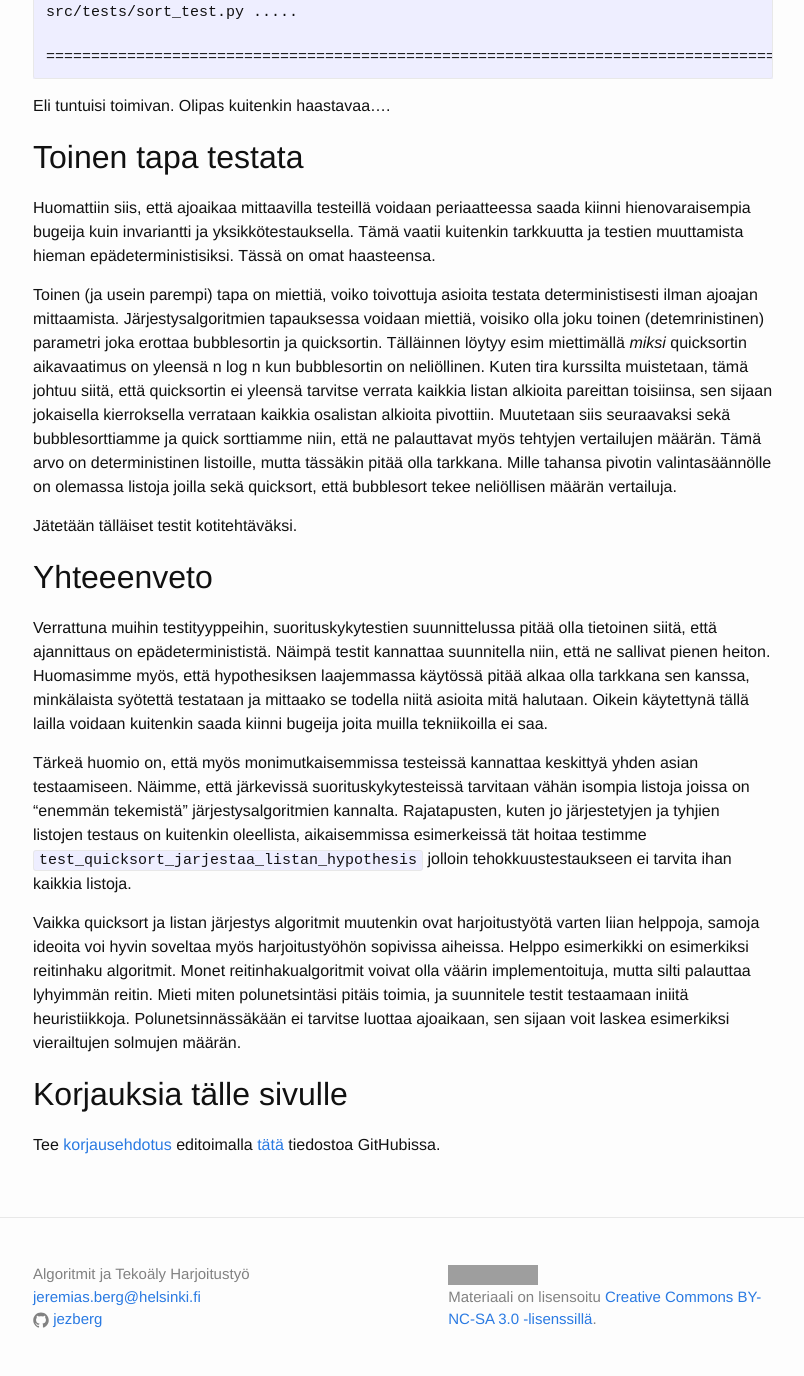
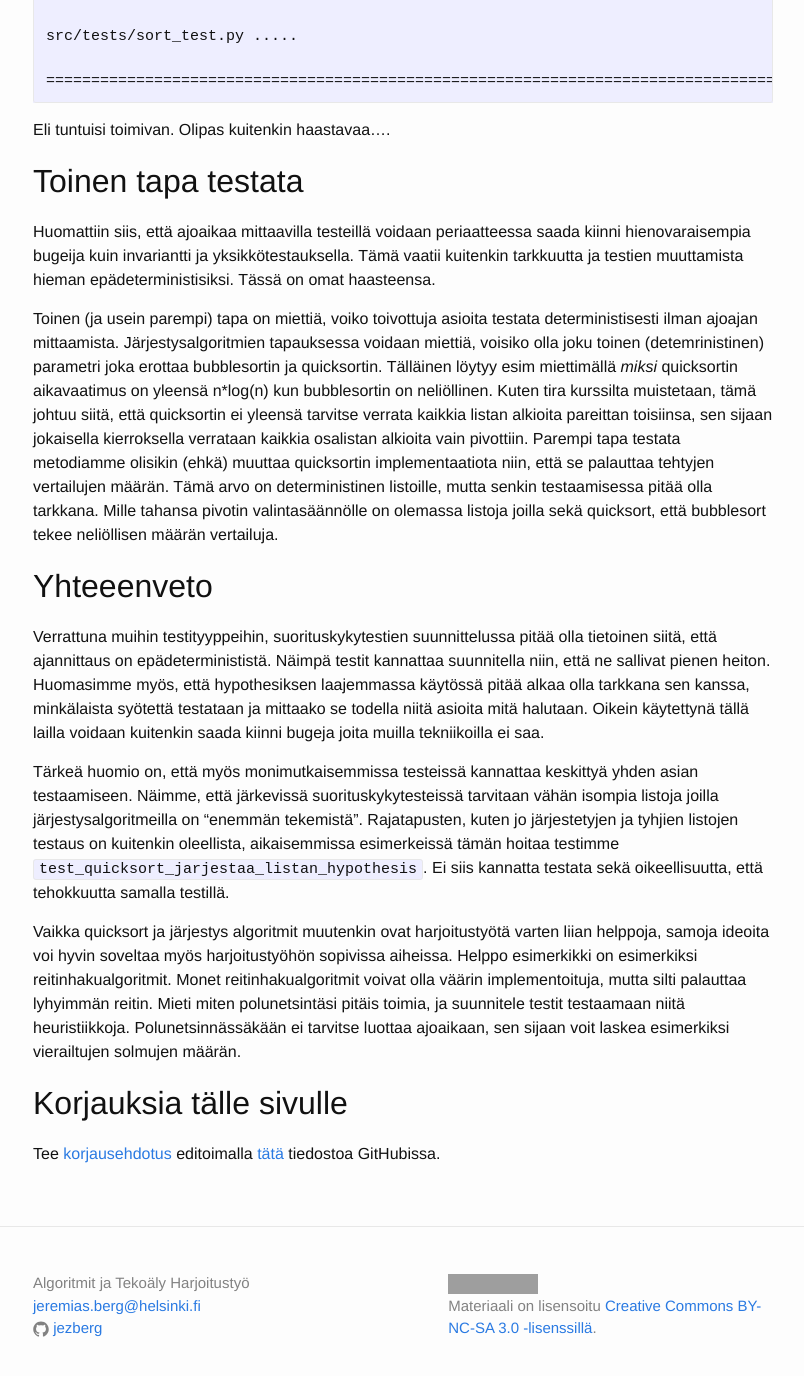
Before and after one commit to algolabra-hy/algolabra-hy.github.io, a Jekyll site: the page built from test_performance.md, in a window 1280 px wide and 1400 px high, scrolled down 9359 px. Shown: the top 1376 px of the window, without its empty margins (237-1041 px from the left). Built offline with Jekyll 4.4.1, drawn with Linux system fonts in a browser that asks for light colours; some of the changed text lies outside the part shown; grey boxes are pictures that could not be loaded.

Commit message:
spelling in performance

````diff
--- a/test_performance.md
+++ b/test_performance.md
@@ -240,14 +241,14 @@ E           /Users/jezberg/Documents/teaching/tiralabra/sorttaus/src/tests/sort_
 FAILED src/tests/sort_test.py::TestSort::test_quicksort_on_useimmiten_nopeampi_kuin_bubblesort - AssertionError: -1 not greater than or equal to 0.5
 ======================================================================================================== 1 failed, 4 passed in 0.64s ========================================================================================================
 ```
-Testit ovat taas deteministisiä, mutta nyt epäonnistuu listalla jossa on täsmälleen yksi taulukko, jossa pelkkiä nollia.
+Testit ovat taas deteministisiä, mutta nyt epäonnistuu listalla jossa on täsmälleen yksi taulukko, jossa kaksi kappaletta nollaa.
 Nämä eivät mittaa järjestysalgoritmien tehokkuutta edustavasti.
 
-Nyt pitäisi siis päättää, minkälaisilla listoilla oikeasti halutaan testata. Ideaalitilanteessa haluttaisiin siis testata suurella määrällä isoja listoja jotka kaikki ovat jollai ntavalla "epäjärjestyksessä". Teoriassa hypotheis taipuisi myös tälläisten listojen tuottamiseen, mutta käytännössä kannattaa myös miettiä, kuinka paljon aikaa testien tekemiseen halutaan käyttää. Kokeillaan siis hieman helpompaa ehtoa ja tehdään taulukoita joissa kaikissa om vähintään 50 lukua ja jotka kaikki ovat uniikkeja. TÄmä onnistuu erittäin pienillä muutoksilla aikaisempaan. Meidän tarvitsee vai nmuuttaa ```taulukoita``` muuttuja määritelmää.
+Nyt pitäisi siis päättää, minkälaisilla listoilla oikeasti halutaan testata. Ideaalitilanteessa haluttaisiin siis testata suurella määrällä isoja listoja jotka kaikki ovat jollain tavalla "epäjärjestyksessä". Teoriassa hypotheis taipuisi myös tälläisten listojen tuottamiseen, mutta käytännössä kannattaa myös miettiä, kuinka paljon aikaa testien tekemiseen halutaan käyttää. Kokeillaan siis hieman helpompaa ehtoa ja tehdään taulukoita joissa kaikissa om vähintään 50 lukua ja jotka kaikki ovat uniikkeja, eli missään taulukossa ei saisi olla kaksi samaa numeroa. Tämä onnistuu erittäin pienillä muutoksilla aikaisempaan. Meidän tarvitsee vain muuttaa ```taulukoita``` muuttujan määritelmää.
 ```python
 taulukoita = st.lists(st.integers(), min_size=50, unique=True)
 ```
-lisättiin siis van parametri min_size joka vaatii, että listassa on vähintään 50 lukua, ja parametri unique joka vaatii että listan kaikki alkiot ovat eri (unique parametrin toimiminen vaatii, että listan alkiot ovat [hashable](https://docs.python.org/2/glossary.html), onneksemme integereille tämä pätee).
+lisättiin siis vain parametri min_size joka vaatii, että listassa on vähintään 50 lukua, ja parametri unique joka vaatii että listan kaikki alkiot ovat eri (unique parametrin toimiminen vaatii, että listan alkiot ovat [hashable](https://docs.python.org/2/glossary.html), onneksemme integereille tämä pätee).
 
 Kokeillaan taas:
 ```
@@ -363,20 +364,17 @@ Eli tuntuisi toimivan. Olipas kuitenkin haastavaa....
 ## Toinen tapa testata
 Huomattiin siis, että ajoaikaa mittaavilla testeillä voidaan periaatteessa saada kiinni hienovaraisempia bugeija kuin invariantti ja yksikkötestauksella. Tämä vaatii kuitenkin tarkkuutta ja testien muuttamista hieman epädeterministisiksi. Tässä on omat haasteensa.
 
-Toinen (ja usein parempi) tapa on miettiä, voiko toivottuja asioita testata deterministisesti ilman ajoajan mittaamista. Järjestysalgoritmien tapauksessa voidaan miettiä, voisiko olla joku toinen (detemrinistinen) parametri joka erottaa bubblesortin ja quicksortin. Tälläinnen löytyy esim miettimällä _miksi_ quicksortin aikavaatimus on yleensä n log n kun bubblesortin on neliöllinen. Kuten tira kurssilta muistetaan, tämä johtuu siitä, että quicksortin ei yleensä tarvitse verrata kaikkia listan alkioita pareittan toisiinsa, sen sijaan jokaisella kierroksella verrataan kaikkia osalistan alkioita pivottiin. Muutetaan siis seuraavaksi
-sekä bubblesorttiamme ja quick sorttiamme niin, että ne palauttavat myös tehtyjen vertailujen määrän. Tämä arvo on deterministinen listoille, mutta tässäkin pitää olla tarkkana. Mille tahansa pivotin valintasäännölle on olemassa listoja joilla sekä quicksort, että bubblesort tekee neliöllisen määrän vertailuja.
-
-Jätetään tälläiset testit kotitehtäväksi.
+Toinen (ja usein parempi) tapa on miettiä, voiko toivottuja asioita testata deterministisesti ilman ajoajan mittaamista. Järjestysalgoritmien tapauksessa voidaan miettiä, voisiko olla joku toinen (detemrinistinen) parametri joka erottaa bubblesortin ja quicksortin. Tälläinen löytyy esim miettimällä _miksi_ quicksortin aikavaatimus on yleensä n*log(n) kun bubblesortin on neliöllinen. Kuten tira kurssilta muistetaan, tämä johtuu siitä, että quicksortin ei yleensä tarvitse verrata kaikkia listan alkioita pareittan toisiinsa, sen sijaan jokaisella kierroksella verrataan kaikkia osalistan alkioita vain pivottiin. Parempi tapa testata metodiamme olisikin (ehkä) muuttaa quicksortin implementaatiota niin, että se palauttaa tehtyjen vertailujen määrän.
+Tämä arvo on deterministinen listoille, mutta senkin testaamisessa pitää olla tarkkana. Mille tahansa pivotin valintasäännölle on olemassa listoja joilla sekä quicksort, että bubblesort tekee neliöllisen määrän vertailuja.
 
 ## Yhteeenveto
-Verrattuna muihin testityyppeihin, suorituskykytestien suunnittelussa pitää olla tietoinen siitä, että ajannittaus on epädeterminististä. Näimpä testit kannattaa suunnitella niin, että ne sallivat pienen heiton. Huomasimme myös, että hypothesiksen laajemmassa käytössä pitää alkaa olla tarkkana sen kanssa, minkälaista syötettä testataan ja mittaako se todella niitä asioita mitä halutaan. Oikein käytettynä tällä lailla voidaan kuitenkin saada kiinni bugeija joita muilla tekniikoilla ei saa.
+Verrattuna muihin testityyppeihin, suorituskykytestien suunnittelussa pitää olla tietoinen siitä, että ajannittaus on epädeterminististä. Näimpä testit kannattaa suunnitella niin, että ne sallivat pienen heiton. Huomasimme myös, että hypothesiksen laajemmassa käytössä pitää alkaa olla tarkkana sen kanssa, minkälaista syötettä testataan ja mittaako se todella niitä asioita mitä halutaan. Oikein käytettynä tällä lailla voidaan kuitenkin saada kiinni bugeja joita muilla tekniikoilla ei saa.
 
 Tärkeä huomio on, että myös monimutkaisemmissa testeissä kannattaa keskittyä yhden asian testaamiseen.
-Näimme, että järkevissä suorituskykytesteissä tarvitaan vähän isompia listoja joissa on "enemmän tekemistä" järjestysalgoritmien
-kannalta. Rajatapusten, kuten jo järjestetyjen ja tyhjien listojen testaus on kuitenkin oleellista, aikaisemmissa esimerkeissä tät hoitaa testimme ```test_quicksort_jarjestaa_listan_hypothesis``` jolloin tehokkuustestaukseen ei tarvita ihan kaikkia listoja.
+Näimme, että järkevissä suorituskykytesteissä tarvitaan vähän isompia listoja joilla järjestysalgoritmeilla on "enemmän tekemistä". Rajatapusten, kuten jo järjestetyjen ja tyhjien listojen testaus on kuitenkin oleellista, aikaisemmissa esimerkeissä tämän hoitaa testimme ```test_quicksort_jarjestaa_listan_hypothesis```. Ei siis kannatta testata sekä oikeellisuutta, että tehokkuutta samalla testillä.
 
 
-Vaikka quicksort ja listan järjestys algoritmit muutenkin ovat harjoitustyötä varten liian helppoja, samoja ideoita voi hyvin soveltaa myös harjoitustyöhön sopivissa aiheissa. Helppo esimerkikki on esimerkiksi reitinhaku algoritmit. Monet reitinhakualgoritmit voivat olla väärin implementoituja, mutta silti palauttaa lyhyimmän reitin. Mieti miten polunetsintäsi pitäis toimia, ja suunnitele testit testaamaan iniitä heuristiikkoja. Polunetsinnässäkään ei tarvitse luottaa ajoaikaan, sen sijaan voit laskea esimerkiksi vierailtujen solmujen määrän.
+Vaikka quicksort ja järjestys algoritmit muutenkin ovat harjoitustyötä varten liian helppoja, samoja ideoita voi hyvin soveltaa myös harjoitustyöhön sopivissa aiheissa. Helppo esimerkikki on esimerkiksi reitinhakualgoritmit. Monet reitinhakualgoritmit voivat olla väärin implementoituja, mutta silti palauttaa lyhyimmän reitin. Mieti miten polunetsintäsi pitäis toimia, ja suunnitele testit testaamaan niitä heuristiikkoja. Polunetsinnässäkään ei tarvitse luottaa ajoaikaan, sen sijaan voit laskea esimerkiksi vierailtujen solmujen määrän.
 
 
 {% include typo_instructions.md %}
````
Also changed, not shown: other parts of test_performance.md (+6 -5 lines), esimerkkeja.md (+1 -1 lines), test_invariant.md (+2 -2 lines).
